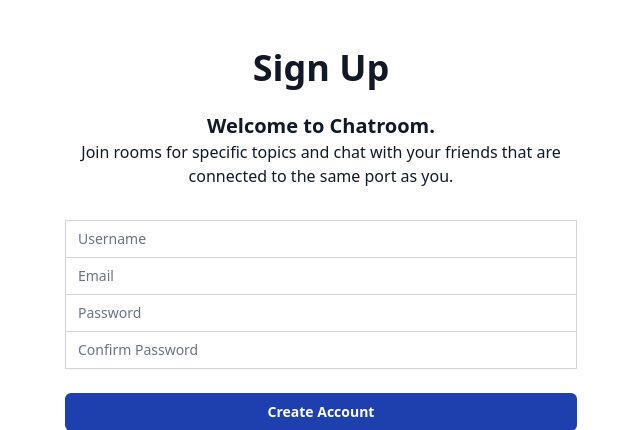
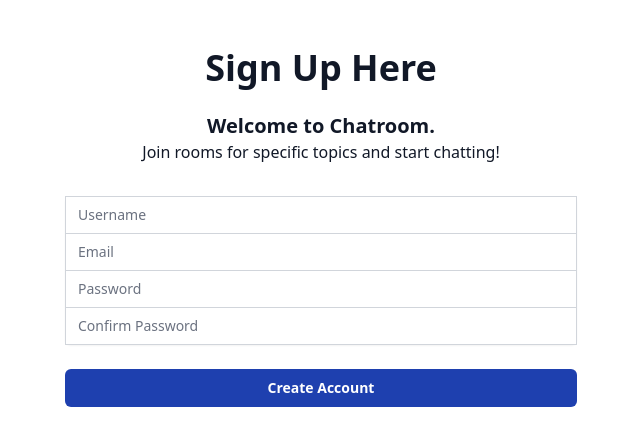
Before and after one commit to ngin102/chatroom, a Django app: page / in a window 1280 px wide. Shown: the part 64-494 px from the top of the page, without its empty margins (319-959 px from the left). Run offline with Django 4.2, Linux system fonts and the light colour scheme; some libraries are stand-ins or nearby versions.

Commit message:
Update look of all pages

```diff
--- a/chatroom/main/templates/navbar.html
+++ b/chatroom/main/templates/navbar.html
@@ -17,7 +17,7 @@
               </div>
               <div class = "flex items-center">
                 {% if request.user.is_authenticated %}
-                  <a class = "text-gray-300 hover:text-white px-1.5 py-1 rounded-md" href = "/chatrooms">Select a Chatroom</a>
+                  <a class = "text-gray-300 hover:text-white px-6 py-1 rounded-md" href = "/chatrooms">Select a Chatroom</a>
                   <a class = "text-gray-300 hover:text-white px-1.5 py-1 rounded-md" href = "/signout">Sign Out</a>
                 {% else %}
                   <a class = "text-gray-300 hover:text-white px-1.5 py-1 rounded-md" href = "/signin">Sign In</a>
--- a/chatroom/main/templates/signup.html
+++ b/chatroom/main/templates/signup.html
@@ -15,10 +15,10 @@
 <div class = "min-h-screen flex justify-center py-12 px-4 sm:px-6 lg:px-8">
     <div class = "max-w-lg w-full space-y-8">
         <div>
-            <h1 class="text-center text-4xl font-extrabold text-gray-900">Sign Up</h1>
+            <h1 class="text-center text-4xl font-extrabold text-gray-900">Sign Up Here</h1>
             <br>
             <h1 class="text-center text-xl font-extrabold text-gray-900">Welcome to Chatroom.</h1>
-            <h1 class="text-center text-gray-900">Join rooms for specific topics and chat with your friends that are connected to the same port as you.</h1>
+            <h1 class="text-center text-gray-900">Join rooms for specific topics and start chatting!</h1>
         </div>
         <form class = "mt-8 space-y-6" method = "post">
             {% csrf_token %}
```
Also changed, not shown: chatroom/room/templates/active_chatroom.html (+6 -2 lines), chatroom/db.sqlite3.
